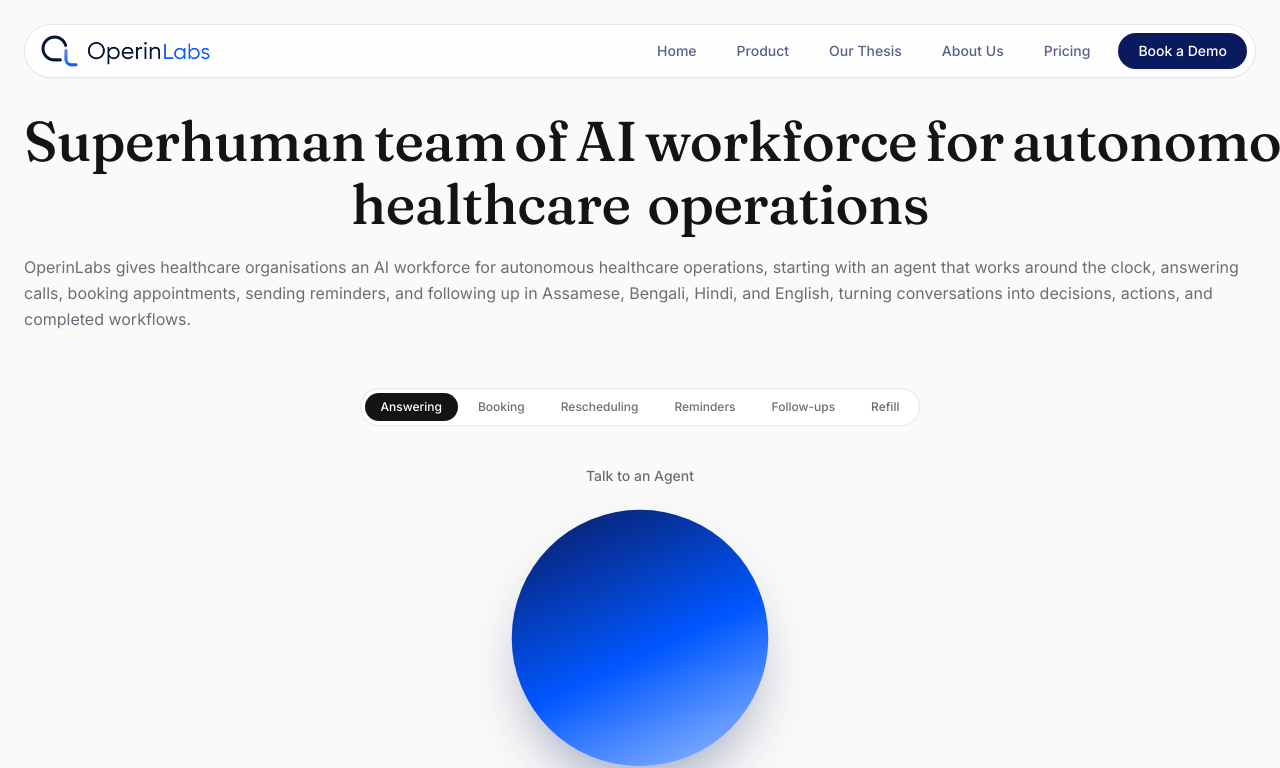
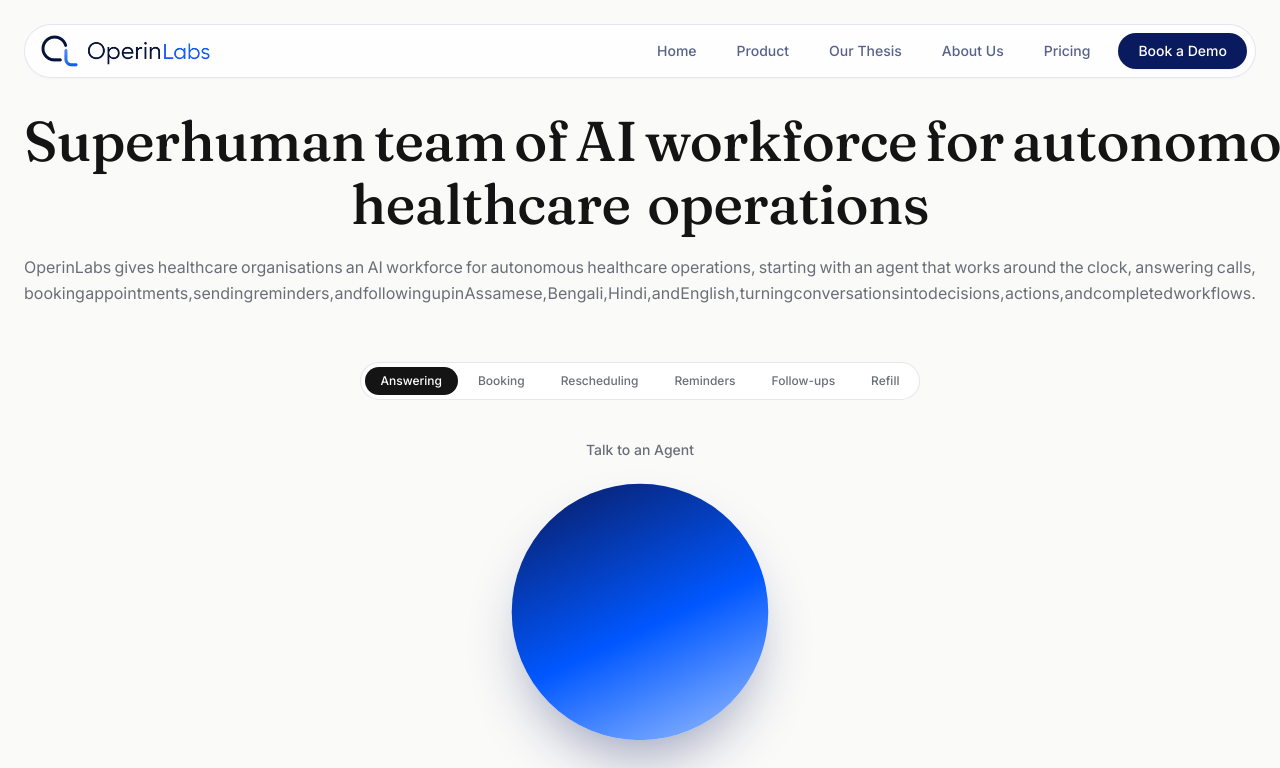
Before and after one commit to OperinLabs/OperinLabs-Landing-Page, a React (Vite) app: page / in a window 1280 px wide. Shown: the top 768 px of the page. Built offline with nearby package versions, Linux system fonts and the light colour scheme.

Commit message:
Update Hero.tsx

```diff
--- a/src/components/Hero.tsx
+++ b/src/components/Hero.tsx
@@ -9,6 +9,19 @@ interface HeroProps {
 
 const headlineLine1 = ["Superhuman", "team", "of", "AI", "workforce", "for", "autonomous"];
 const headlineLine2 = ["healthcare", "operations"];
+
+const subheadLine1 = [
+  "OperinLabs", "gives", "healthcare", "organisations", "an", "AI",
+  "workforce", "for", "autonomous", "healthcare", "operations,",
+  "starting", "with", "an", "agent", "that", "works", "around", "the",
+  "clock,", "answering", "calls,",
+];
+const subheadLine2 = [
+  "booking", "appointments,", "sending", "reminders,", "and",
+  "following", "up", "in", "Assamese,", "Bengali,", "Hindi,", "and",
+  "English,", "turning", "conversations", "into", "decisions,",
+  "actions,", "and", "completed", "workflows.",
+];
 
 const tabs = ["Answering", "Booking", "Rescheduling", "Reminders", "Follow-ups", "Refill"];
 
@@ -73,12 +86,20 @@ export default function Hero({ onBookDemo }: HeroProps) {
           variants={item}
           className="mt-5 w-full text-base leading-relaxed text-mono-soft"
         >
-          OperinLabs gives healthcare organisations an AI workforce for
-          autonomous healthcare operations, starting with an agent that
-          works around the clock, answering calls, booking appointments,
-          sending reminders, and following up in Assamese, Bengali, Hindi,
-          and English, turning conversations into decisions, actions, and
-          completed workflows.
+          <span className="flex w-full justify-between">
+            {subheadLine1.map((w, i) => (
+              <span key={i} className="inline-block">
+                {w}
+              </span>
+            ))}
+          </span>
+          <span className="flex w-full justify-between">
+            {subheadLine2.map((w, i) => (
+              <span key={i} className="inline-block">
+                {w}
+              </span>
+            ))}
+          </span>
         </motion.p>
       </motion.div>
 
```
